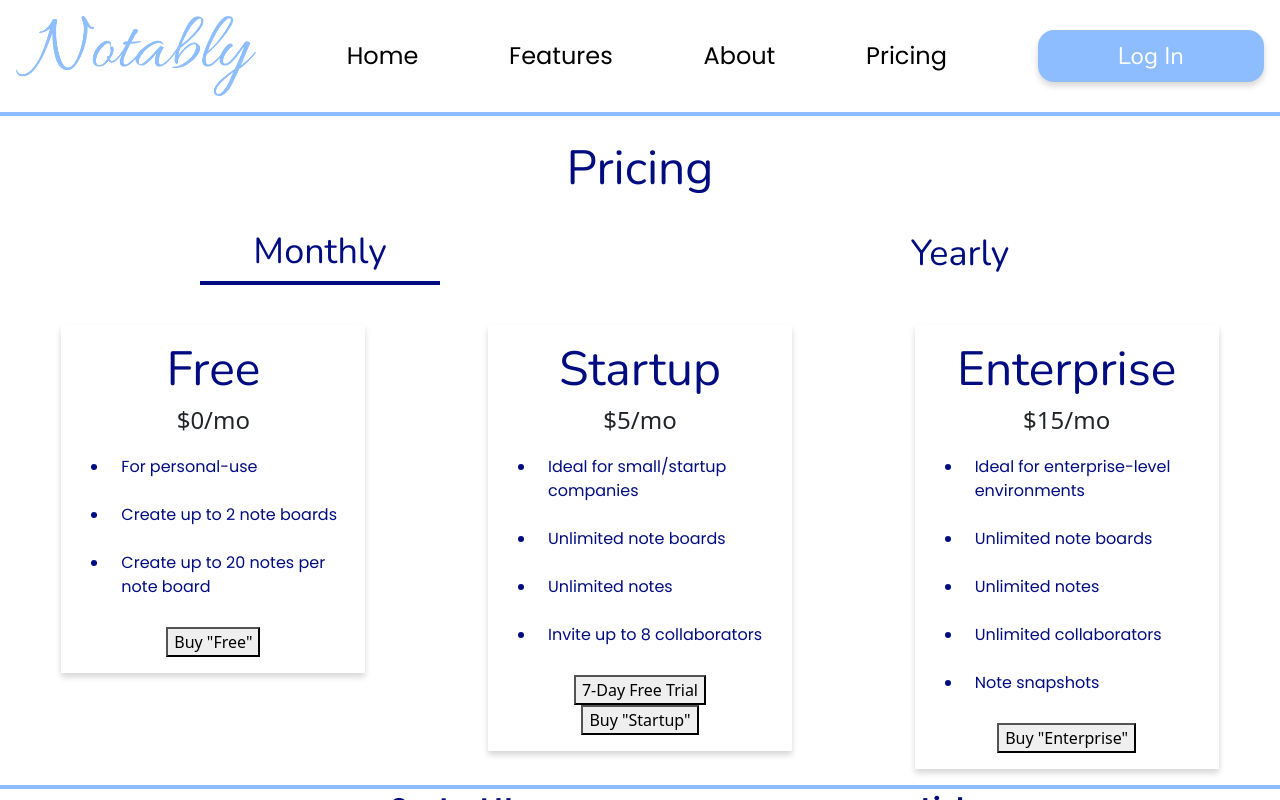
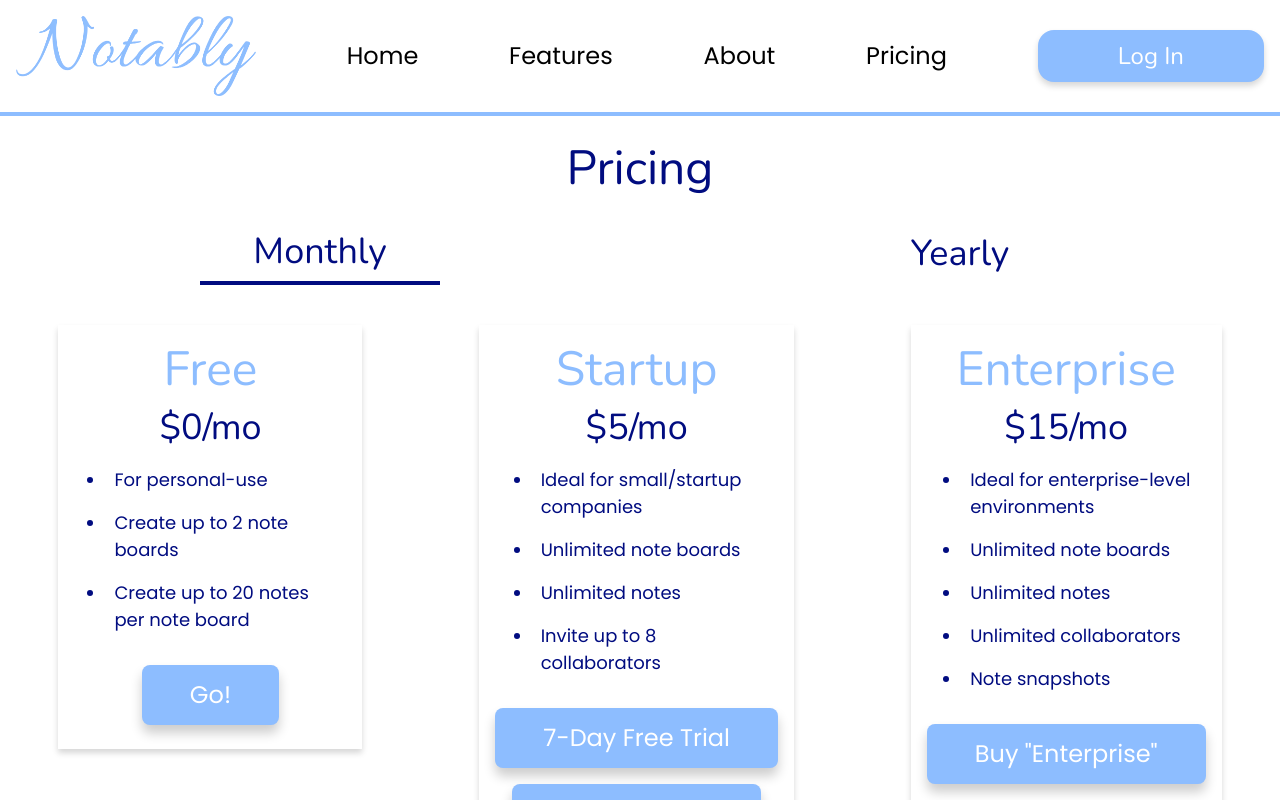
Before and after one commit to BlackPearlescence/notably, a React (Create React App) app in the folder client/: page /pricing in a window 1280 px wide. Shown: the top 800 px of the page. Built offline with nearby package versions, Linux system fonts and the light colour scheme.

Commit message:
finish pricing page

```diff
--- a/client/src/components/pricing/SubscriptionCard.module.scss
+++ b/client/src/components/pricing/SubscriptionCard.module.scss
@@ -11,7 +11,18 @@
 
     h3 {
         @include shared.heading-desktopmedium;
+        color: shared.$color-main;
+    }
+
+    h4 {
+        @include shared.heading-desktopsmall;
         color: shared.$color-primary;
+    }
+
+    h6 {
+        @include shared.body-desktopmedium;
+        color: shared.$color-accent;
+        font-weight: shared.$font-weight-regular;
     }
 
     ul {
@@ -22,8 +33,31 @@
             text-align: left;
             width: shared.$box-desktop-sm;
             color: shared.$color-primary;
-            padding: shared.$padding-desktop-sm;
-            @include shared.body-desktopsmall;
+            padding: shared.$padding-desktop-xs;
+            @include shared.body-desktopmedium;
+        }
+    }
+
+    button {
+        @include shared.body-desktoplarge;
+        color: shared.$color-white;
+        background-color: shared.$color-main;
+        border: none;
+        border-radius: shared.$border-radius-md;
+        padding-top: shared.$padding-desktop-sm;
+        padding-bottom: shared.$padding-desktop-sm;
+        padding-left: shared.$padding-desktop-xxl;
+        padding-right: shared.$padding-desktop-xxl;
+        margin-top: shared.$padding-desktop-xs;
+        margin-bottom: shared.$padding-desktop-xs;
+        box-shadow: shared.$box-shadow-lg;
+        font-weight: shared.$font-weight-regular;
+
+        transition: background-color 0.2s ease;
+
+        &:hover {
+            background-color: shared.$color-accent;
+            transition: background-color 0.2s ease;
         }
     }
 }
--- a/client/src/components/pricing/SubscriptionCard.tsx
+++ b/client/src/components/pricing/SubscriptionCard.tsx
@@ -16,12 +16,12 @@ export const SubscriptionCard: React.FC<SubscriptionCardProps> = ({ title, price
         <div className={styles.subscriptionCardContainer}>
             <h3>{title}</h3>
             <h4>${subType === "monthly" ? `${price}/mo` : `${price}/yr`}</h4>
-            {discount && <span>Save ${discount}</span>}
+            {discount && <h6>Save ${discount}</h6>}
             <ul>
                 {features.map(feature => <li>{feature}</li>)}
             </ul>
             {trial && <button>7-Day Free Trial</button>}
-            <button>Buy "{title}"</button>
+            {price === 0 ? <button>Go!</button> : <button>Buy "{title}"</button>}
         </div>
     )
 }
```
